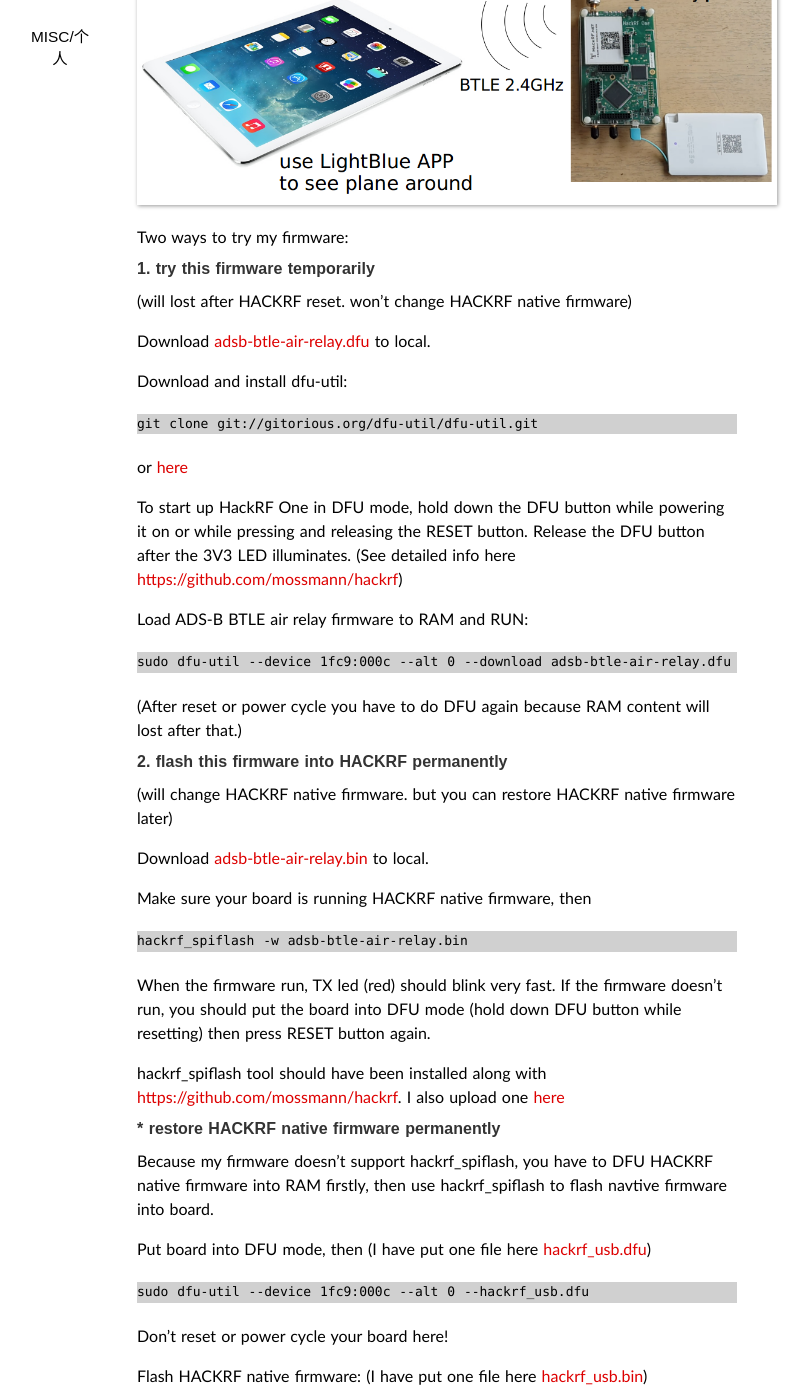
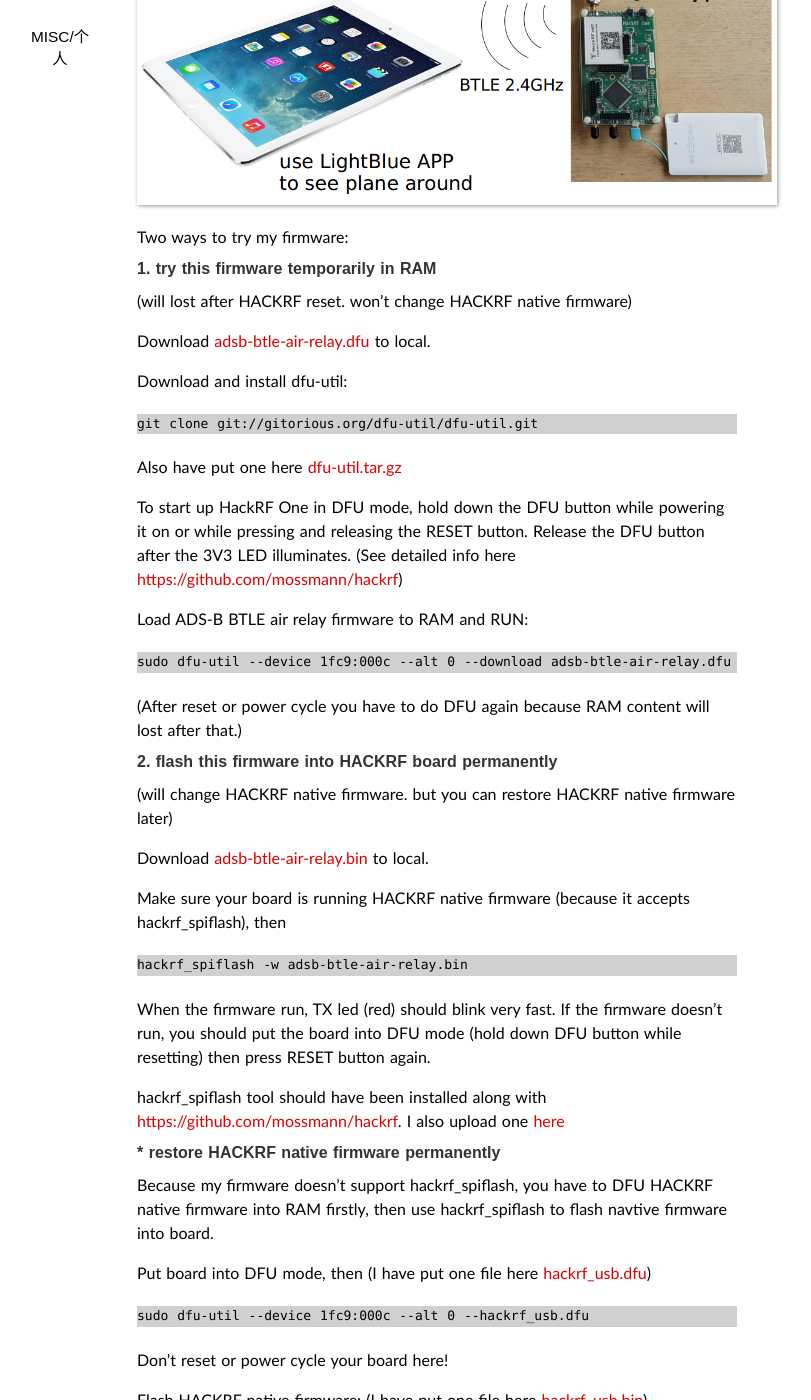
Before and after one commit to sdr-x/sdr-x.github.io, a Jekyll site: the page built from _posts/2015-07-11-abar.md, in a window 1280 px wide and 1400 px high, scrolled down 476 px. Shown: the whole window, without its empty margins (203-1014 px from the left). Built offline with Jekyll 4.4.1, drawn with Linux system fonts in a browser that asks for light colours; some web fonts are replaced; Markdown is read by kramdown in place of the engine named in the settings; comment, search, counter and statistics services are not loaded.

Commit message:
Update 2015-07-11-abar.md

```diff
--- a/_posts/2015-07-11-abar.md
+++ b/_posts/2015-07-11-abar.md
@@ -13,7 +13,7 @@ A HACKRF firmware to convert ADS-B (1090MHz) packet to BTLE (2.4GHz) packet. Let
 
 Two ways to try my firmware:
 
-####1. try this firmware temporarily
+####1. try this firmware temporarily in RAM
 
 (will lost after HACKRF reset. won't change HACKRF native firmware)
 
@@ -23,7 +23,7 @@ Download and install dfu-util:
 
     git clone git://gitorious.org/dfu-util/dfu-util.git
 
-or [here](https://github.com/JiaoXianjun/ADS-B-BTLE-air-relay-HACKRF-firmware)
+Also have put one here [dfu-util.tar.gz](https://github.com/sdr-x/sdr-x.github.io/blob/master/_resource/dfu-util.tar.gz)
 
 To start up HackRF One in DFU mode, hold down the DFU button while powering it
 on or while pressing and releasing the RESET button.  Release the DFU button
@@ -35,19 +35,19 @@ Load ADS-B BTLE air relay firmware to RAM and RUN:
 
 (After reset or power cycle you have to do DFU again because RAM content will lost after that.)
 
-####2. flash this firmware into HACKRF permanently
+####2. flash this firmware into HACKRF board permanently
 
 (will change HACKRF native firmware. but you can restore HACKRF native firmware later)
 
 Download [adsb-btle-air-relay.bin](https://github.com/sdr-x/sdr-x.github.io/blob/master/_resource/adsb-btle-air-relay.bin) to local.
 
-Make sure your board is running HACKRF native firmware, then
+Make sure your board is running HACKRF native firmware (because it accepts hackrf_spiflash), then
 
     hackrf_spiflash -w adsb-btle-air-relay.bin
 
 When the firmware run, TX led (red) should blink very fast. If the firmware doesn't run, you should put the board into DFU mode (hold down DFU button while resetting) then press RESET button again.
 
-hackrf_spiflash tool should have been installed along with [https://github.com/mossmann/hackrf](https://github.com/mossmann/hackrf). I also upload one  [here](https://github.com/JiaoXianjun/ADS-B-BTLE-air-relay-HACKRF-firmware)
+hackrf_spiflash tool should have been installed along with [https://github.com/mossmann/hackrf](https://github.com/mossmann/hackrf). I also upload one  [here](https://github.com/sdr-x/sdr-x.github.io/blob/master/_resource/hackrf_spiflash)
 
 ####* restore HACKRF native firmware permanently
 
```
